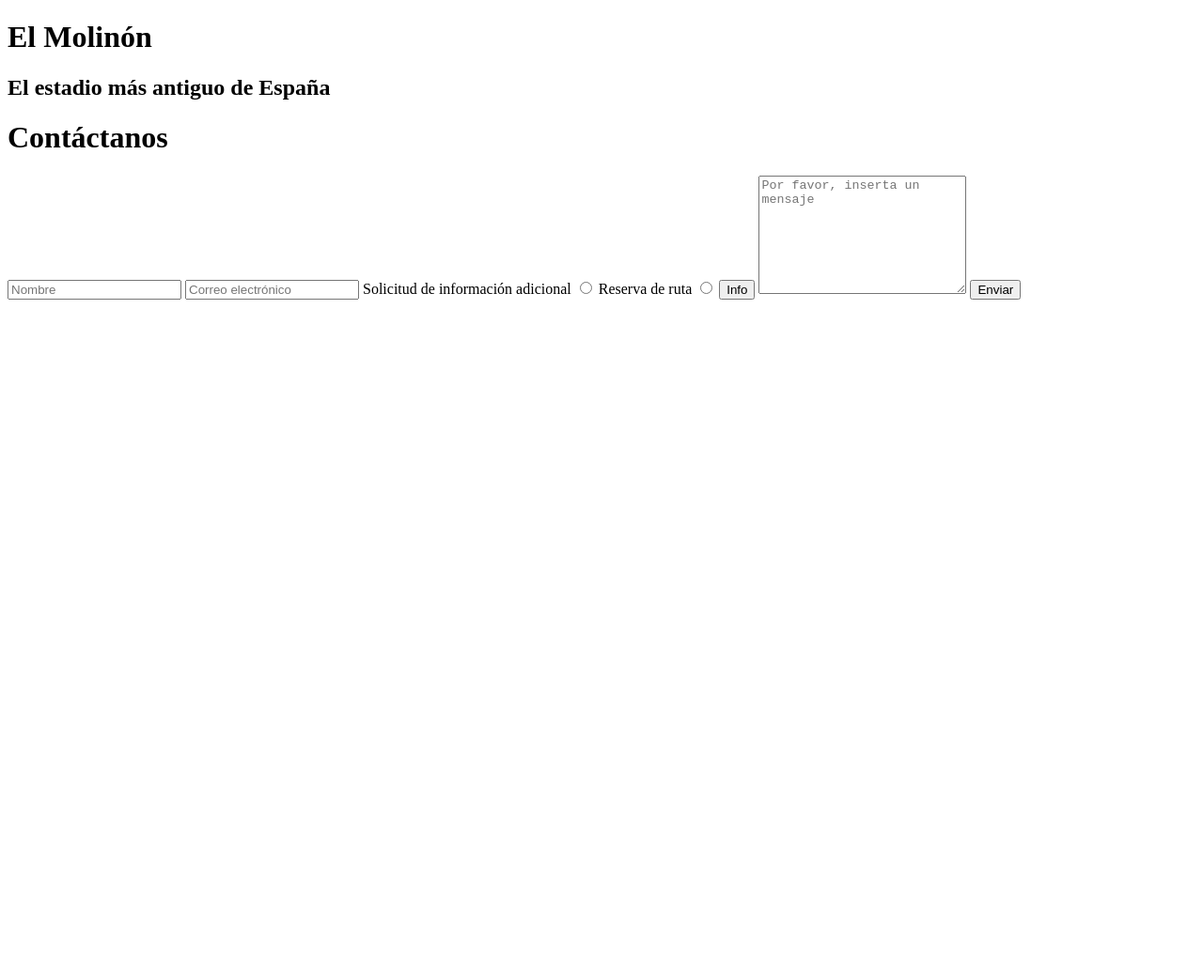
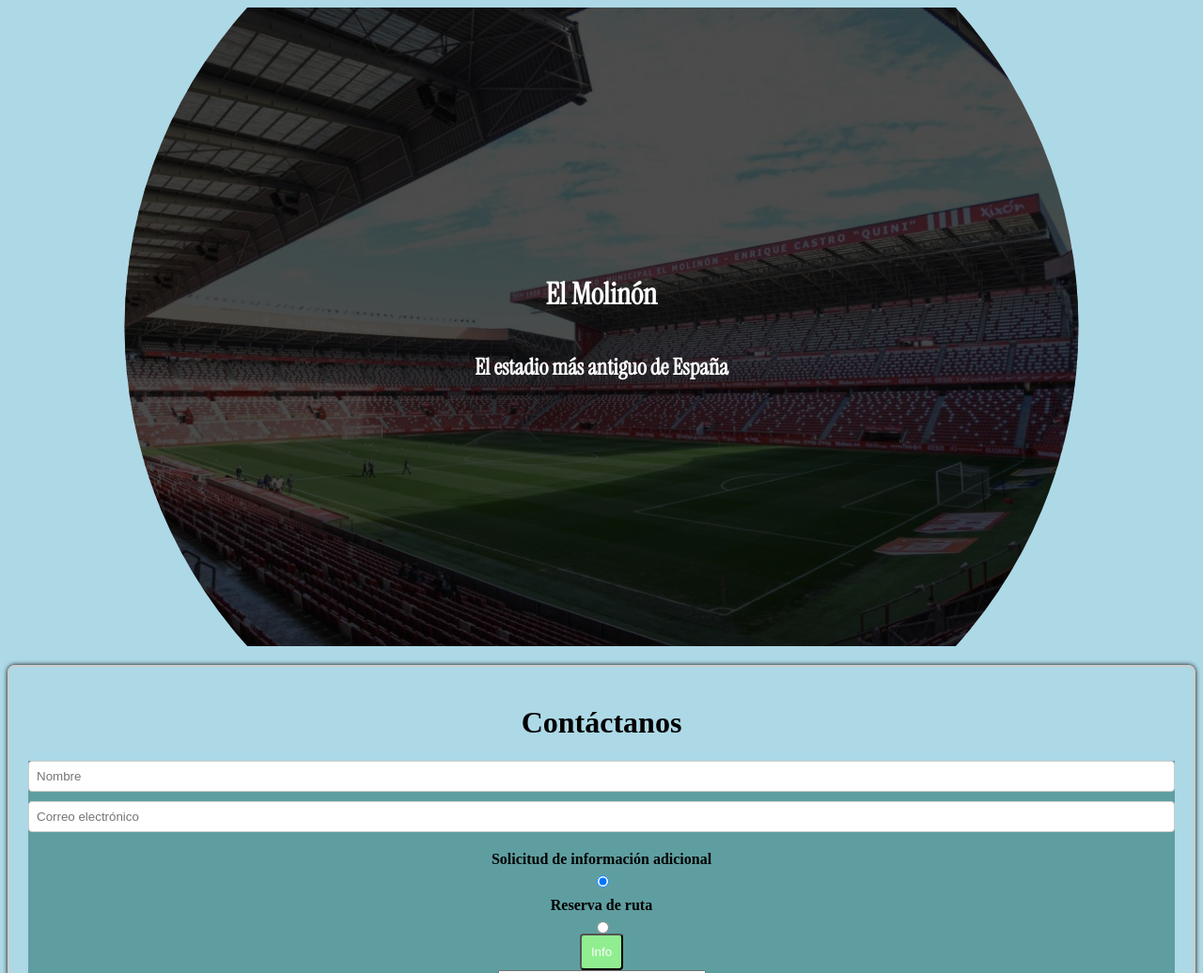
Before and after one commit to jaimecamocha/ExamenT5DWECDIW, a plain HTML site: page index.html in a window 1280 px wide. Shown: the top 1036 px of the page at 94% size. Before the commit the page ends 800 px from the top, so only its background shows below. Drawn offline with Linux system fonts and the light colour scheme; a web font is replaced by a local one.

Commit message:
Hacemos los estilos

```diff
--- a/index.html
+++ b/index.html
@@ -10,8 +10,8 @@
 
 <body>
 
-    <div class="main-contenedor-hero">
-        <div class="contenedor-hero">
+    <div class="hero-body">
+        <div class="hero-contenedor">
             <h1>El Molinón</h1>
             <h2>El estadio más antiguo de España</h2>
         </div>
@@ -23,12 +23,12 @@
             <input type="text" id="nombre" placeholder="Nombre">
             <input type="text" id="correo" placeholder="Correo electrónico">
             <label id="lbl-soli">Solicitud de información adicional</label>
-            <input type="radio" name="info" id="adInfo">
+            <input type="radio" name="radioButton" id="adInfo" checked>
             <label id="lbl-reserva">Reserva de ruta</label>
-            <input type="radio" name="reserva" id="reserva">
-            <input type="button" value="Info" id="info" onclick="informacion()">
+            <input type="radio" name="radioButton" id="reserva">
+            <button id="info" onclick="">Info</button>
             <textarea name="txtmsj" id="txtmsj" cols="25" rows="8" placeholder="Por favor, inserta un mensaje"></textarea>
-            <input type="button" value="Enviar" id="enviar">
+            <input type="submit" value="Enviar" id="enviar">
 
             <ul id="errores"></ul>
         </form>
--- a/scripts/main.js
+++ b/scripts/main.js
@@ -13,7 +13,7 @@ const errores = document.querySelector("#errores");
 let msjerrores = [];
 
 
-
+//validación del formulario
 const validar = evento =>{
     evento.preventDefault();
     msjerrores = [];
@@ -48,11 +48,12 @@ const validar = evento =>{
     }
 }
 
+formulario.addEventListener("submit", validar);
 
-const informacion = evento =>{
+
+// información adicional y reservas
+function informacion(){
 
 }
 
-
-info.addEventListener("submit", informacion);
-formulario.addEventListener("click", validar);
+info.addEventListener("click", informacion);
--- a/styles/style.css
+++ b/styles/style.css
@@ -0,0 +1,102 @@
+@import url('https://fonts.googleapis.com/css2?family=Instrument+Serif&family=Salsa&display=swap');
+
+:root{
+    --h1-font-size: 5rem;
+    --span-font-size: 3rem;
+    --input-size: 21rem
+}
+
+@media screen and (max-width: 540px){
+    :root{
+        --h1-font-size: 3rem;
+        --span-font-size: 2rem;
+        --input-size: 11rem;
+        --h1-color: white;
+        --span-color: white;
+        --button-color: white;
+    }
+}
+
+body{
+    background-color: lightblue;
+    align-items: center;
+}
+
+ul,
+::after,
+::before{
+    box-sizing: border-box;
+    font-family: Instrument Serif;
+    color: red;
+}
+
+.hero-body{
+    background: url(/assets/imgs/templo.jpg) center/cover;
+    height: 85vh;
+    clip-path: circle(50%);
+    position: relative;
+    color: white;
+    font-family: Instrument Serif;
+}
+
+.hero-body::before{
+    content:  "";
+    background: #000000;
+    position: absolute;
+    width: 100%;
+    height: 100%;
+    opacity: 0.7;
+}
+
+.hero-contenedor{
+    position: relative;
+    display: flex;
+    flex-direction: column;
+    justify-content: center;
+    align-items: center;
+    height: 100%;
+}
+
+.main-contenedor-form {
+    padding: 0 12rem 0 12rem;
+    margin: 20px 0;
+    padding: 20px;
+    border-radius: 8px;
+    border: 2px solid #ccc;
+    box-shadow: 0 0 5px black;
+    text-align: center;
+}
+
+form {
+    align-items: center;
+    display: flex;
+    flex-direction: column;
+    background-color: cadetblue;
+    justify-content: center;
+}
+
+label {
+    margin-top: 10px;
+    margin-bottom: 5px;
+    font-weight: bold;
+    text-align: center;
+}
+
+input[type="text"],
+select {
+    width: 100%;
+    padding: 8px;
+    margin-bottom: 10px;
+    box-sizing: border-box;
+    border: 1px solid #ccc;
+    border-radius: 4px;
+}
+
+input[type="submit"],
+button{
+    cursor: pointer;
+    background-color: lightgreen;
+    color: white;
+    padding: 10px;
+    border-radius: 4px;
+}
```
